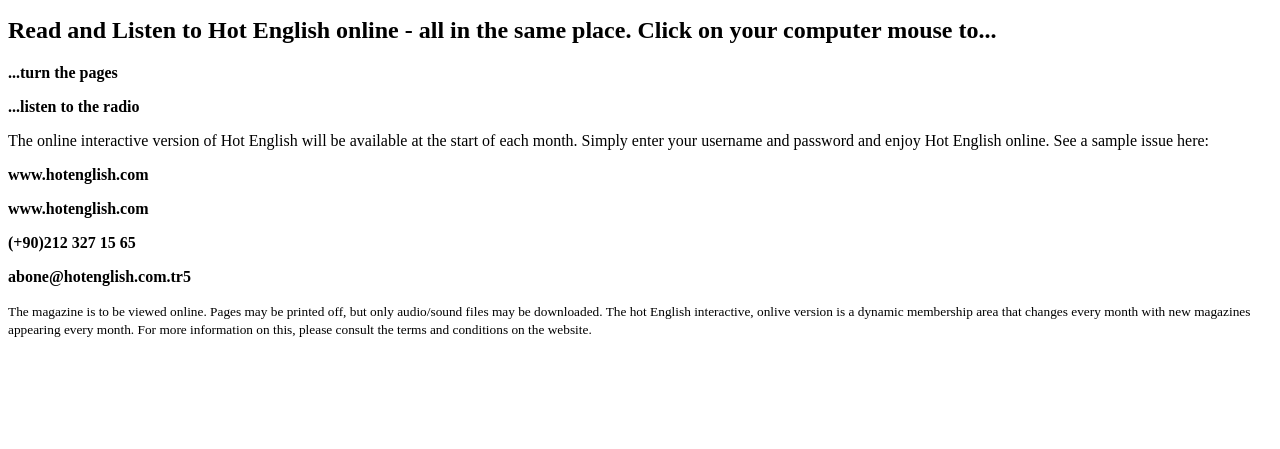
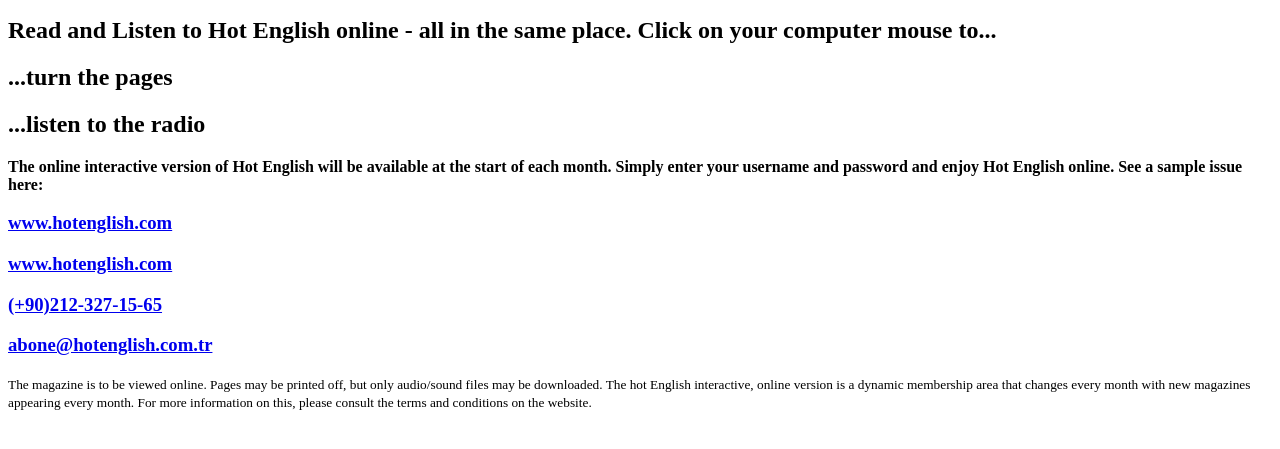
Before and after one commit to WebHeroSchool/WHS3HTML, a plain HTML site: page index.html in a window 1280 px wide. Shown: the part 101-550 px from the top of the page. Drawn offline with Linux system fonts and the light colour scheme.

Commit message:
new text in index.html

```diff
--- a/index.html
+++ b/index.html
@@ -9,24 +9,19 @@
     <header><img src="computer_magazine.jpg" alt="Computer and Magazine" width="400" height="300" style="vertical-align:bottom"></header>
   <section>
     <h2>Read and Listen to Hot English online - all in the same place. Click on your computer mouse to...</h2>
-      <p><b>...turn the pages</b></p>
-      <p><b>...listen to the radio</b></p>
-    <article>
-	The online interactive version of Hot English will be available at the start  of each month.
-	Simply enter your username and password and enjoy Hot English online. See a sample issue here:
-      <p><b>www.hotenglish.com</b></p>
+    <h2><b>...turn the pages</b></h2>
+    <h2><b>...listen to the radio</b></h2>
+  <article><b>The online interactive version of Hot English will be available at the start  of each month.
+  Simply enter your username and password and enjoy Hot English online. See a sample issue here:</b>
+    <h3><a href="www.hotenglish.com" target="_blank">www.hotenglish.com</a></h3>
   </article>
   </section>
   <footer>
-      <p><b>www.hotenglish.com</b></p>
-      <p><b>(+90)212 327 15 65</b></p>
-      <p><b>abone@hotenglish.com.tr5</b></p>
-    <aside><small>
-      The magazine is to be viewed online.
-      Pages may be printed off, but only audio/sound files may be downloaded.
-      The hot English interactive, onlive version is a dynamic membership area that changes every month with new magazines appearing every month.
-      For more information on this, please consult the terms and conditions on the website.
-    </small></aside>
+    <h3><a href="www.hotenglish.com" target="_blank">www.hotenglish.com</a></h3>
+    <h3><a href="tel:(+90)212-327-15-65">(+90)212-327-15-65</a></h3>
+    <h3><a href="abone@hotenglish.com.tr" target="_blank">abone@hotenglish.com.tr</a></h3>
+    <aside><small>The magazine is to be viewed online.
+    Pages may be printed off, but only audio/sound files may be downloaded. The hot English interactive, online version is a dynamic membership area that changes every month with new magazines appearing every month. For more information on this, please consult the terms and conditions on the website.</small></aside>
   </footer>
     </body>
 </html>
```
Lines whose indentation alone changed are shown as unchanged.
